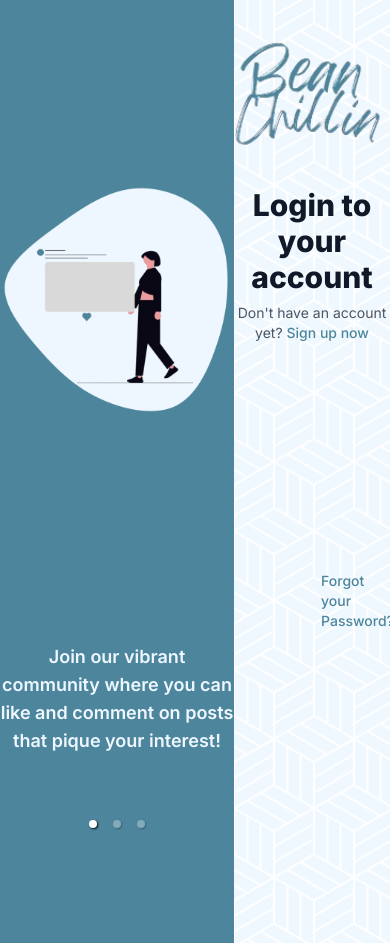
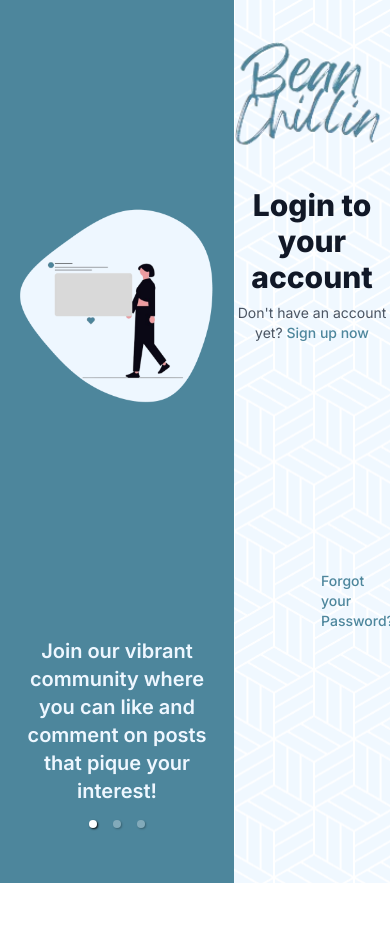
Before and after one commit to yong-zhuo/BeanChillin, a Next.js app: page /login in a window 390 px wide. After the commit the page ends 883 px from the top, so only its background shows below. Built offline with nearby package versions, Linux system fonts and the light colour scheme; no server answers.

Commit message:
Fix some UI styling
Add layout for Onboarding
Reformat Carousel CSS, still need to refactor it to make it responsive

```diff
--- /dev/null
+++ b/app/(onboarding)/layout.tsx
@@ -0,0 +1,18 @@
+type OnboardProps = {
+  children: React.ReactNode;
+};
+
+const OnboardLayout = ({ children }: OnboardProps) => {
+  return (
+    <main className="grid min-h-screen  grid-cols-6 overflow-hidden bg-[url('/patterns/pattern-light.png')]">
+      <div
+        className="col-span-4 col-start-2 mb-10 mt-10 justify-center rounded-md border border-secondary bg-primary bg-opacity-20 bg-clip-padding p-4 backdrop-blur-sm backdrop-filter lg:mb-16 lg:mt-16
+        "
+      >
+        {children}
+      </div>
+    </main>
+  );
+};
+
+export default OnboardLayout;
--- /dev/null
+++ b/app/(onboarding)/set-name/page.tsx
@@ -0,0 +1,5 @@
+import LoginForm from "@/components/user-auth/login/LoginForm";
+
+export default function LoginPage() {
+    return <div>hi</div>;
+}
--- a/components/common-ui/form/FormButton.tsx
+++ b/components/common-ui/form/FormButton.tsx
@@ -29,7 +29,7 @@ export default function FormButton(props: ButtonProps) {
           height={props.height}
         />
       )}
-      {props.text}
+      <div className="whitespace-nowrap overflow-hidden text-ellipsis">{props.text}</div>
     </button>
   );
 }
--- a/components/user-auth/common-auth-ui/AuthCarousel.tsx
+++ b/components/user-auth/common-auth-ui/AuthCarousel.tsx
@@ -2,11 +2,11 @@
 import Image from "next/image";
 import { Carousel } from "react-responsive-carousel";
 import "react-responsive-carousel/lib/styles/carousel.min.css";
-import images from "@/constants/carouselContent"
+import images from "@/constants/carouselContent";
 
 const AuthCarousel = () => {
   return (
-    <div className="grid h-screen grid-cols-1 bg-primary">
+    <div className="flex h-screen items-center justify-center bg-primary">
       <Carousel
         autoPlay
         infiniteLoop
@@ -14,10 +14,14 @@ const AuthCarousel = () => {
         showThumbs={false}
         showStatus={false}
         showArrows={false}
+        className="h-full w-full"
       >
         {images.map((image, id) => (
-          <div key={id} className="relative flex h-screen flex-col">
-            <div className="flex-grow flex items-center justify-center m-auto h-2/3 pt-10">
+          <div
+            key={id}
+            className="flex h-screen flex-col items-center justify-between p-4 sm:flex xl:flex"
+          >
+            <div className="m-auto flex h-2/3 flex-grow items-center justify-center pt-10">
               <Image
                 src={image.src}
                 alt={`Image ${id}`}
@@ -26,7 +30,7 @@ const AuthCarousel = () => {
               />
             </div>
             <div className="flex h-1/3 justify-center py-10">
-              <div className="md:xl max-w-sm py-10 text-center text-lg font-semibold text-[#EEF7FF] md:max-w-md lg:max-w-lg lg:text-3xl ">
+              <div className="max-w-sm py-10 text-center sm:text-xl text-xl font-semibold text-[#EEF7FF] md:max-w-md lg:max-w-lg lg:text-3xl ">
                 {image.text}
               </div>
             </div>
```
